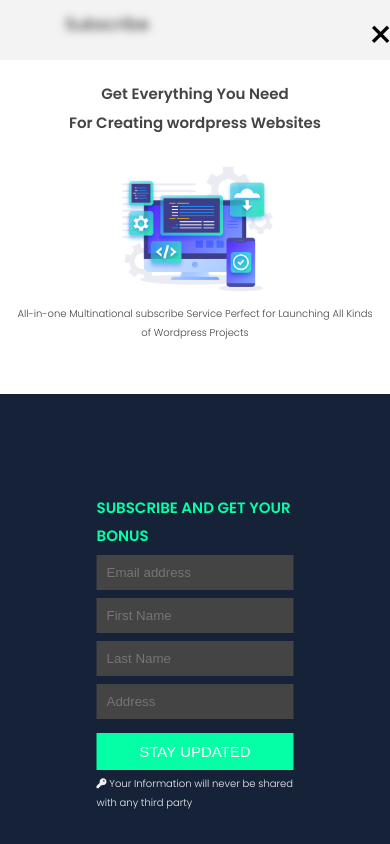
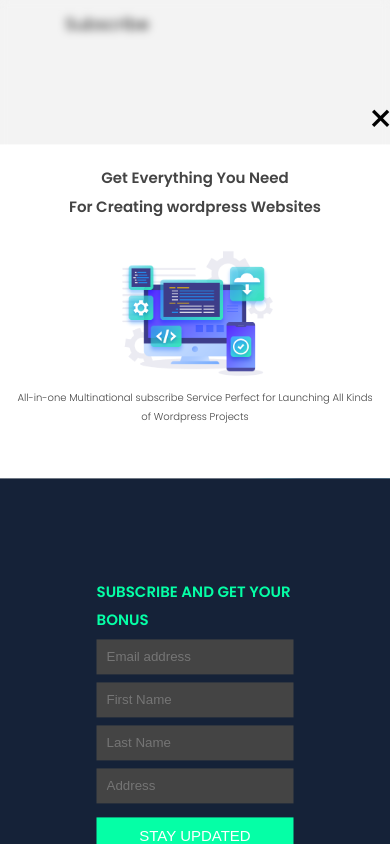
Before and after one commit to ruthcyg/php-forms, a plain HTML site: page index.html in a window 390 px wide. Both pictures are taken after a click on the link "Subscribe". Drawn offline with Linux system fonts and the light colour scheme.

Commit message:
modified media queries

```diff
--- a/style.css
+++ b/style.css
@@ -212,8 +212,8 @@
   .modal {
     display: flex;
     flex-wrap: wrap;
-    height: 100vh;
-    grid-template-columns: repeat(auto-fit, minmax(30rem, 1fr));
+    height: 80vh;
+    grid-template-columns: repeat(auto-fit, minmax(20rem, 1fr));
   }
   .submit-button{
     width:100%;
```
